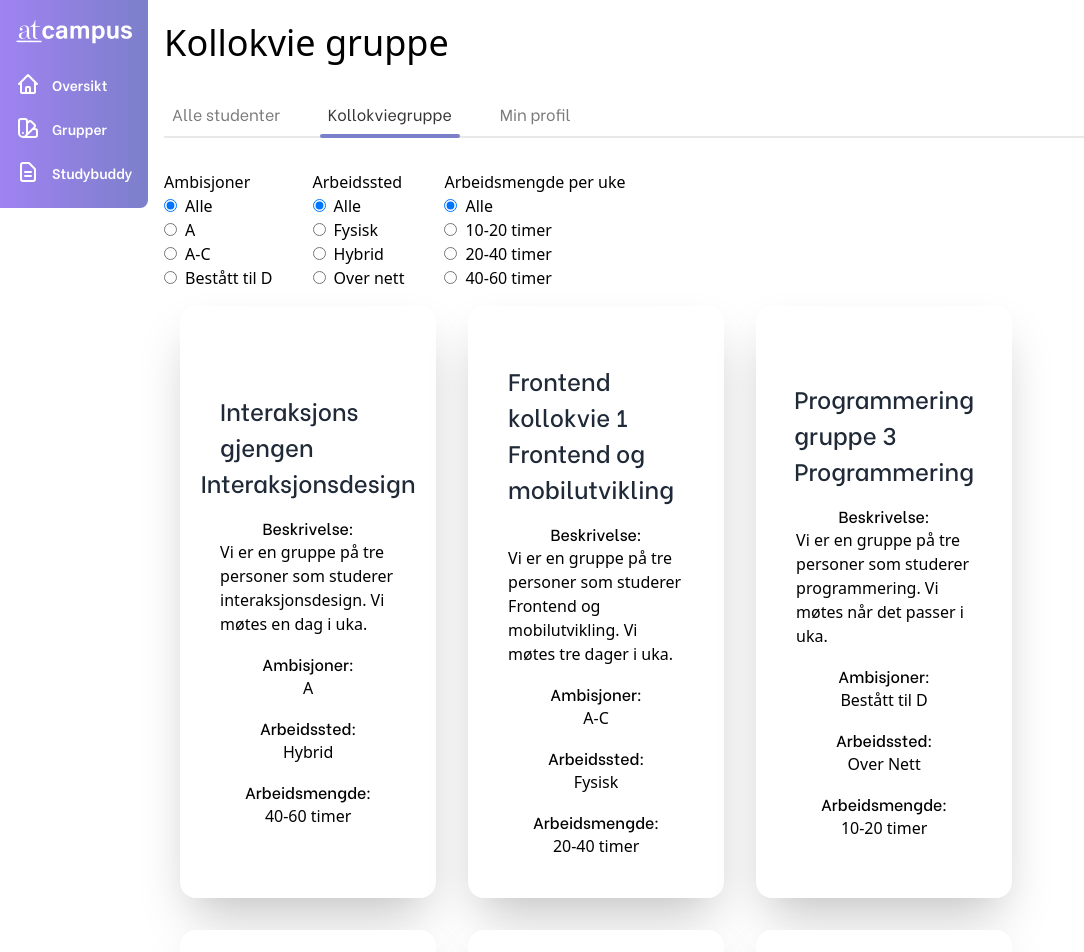
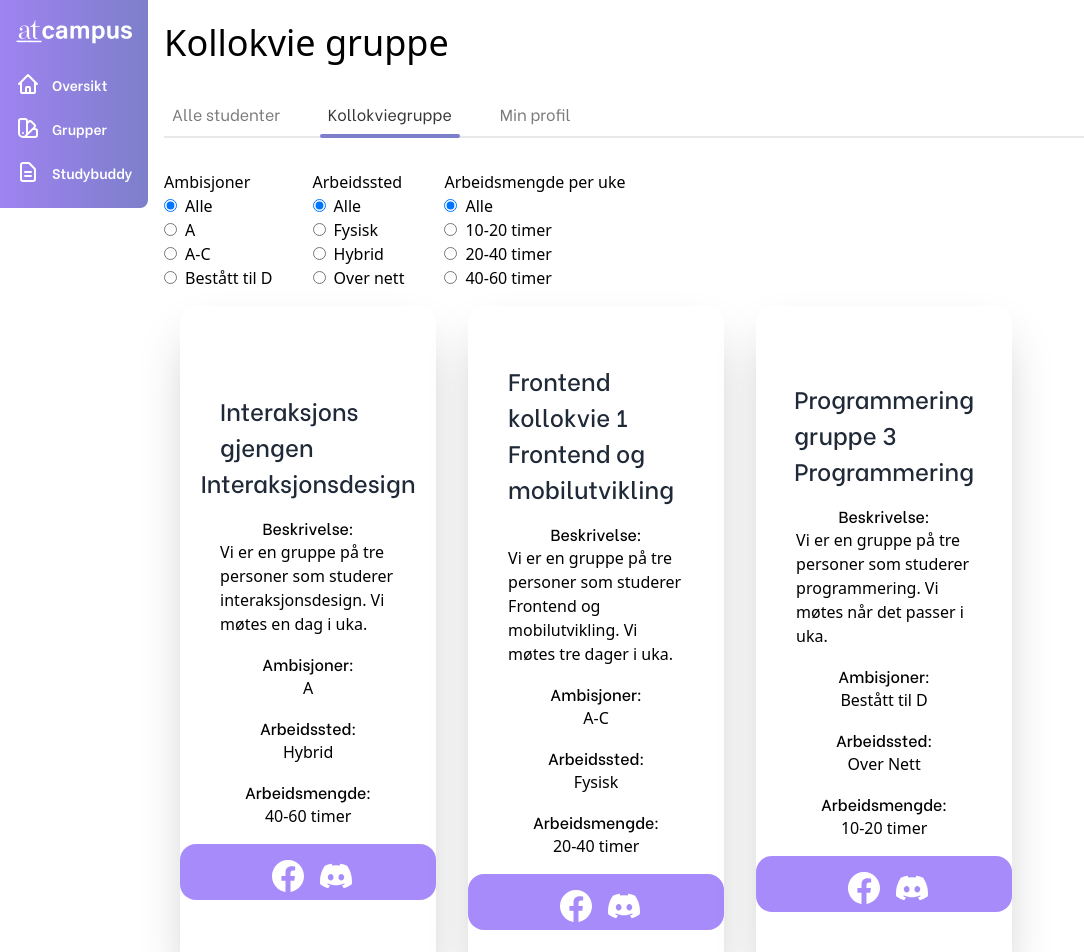
Before and after one commit to Hamza2809/Smidig-Prosjekt, a Next.js app: page /kollokvie in a window 1280 px wide. Shown: the top 952 px of the page, without its empty margins (0-1084 px from the left). Built offline with nearby package versions, Linux system fonts and the light colour scheme.

Commit message:
fixed Discord and FB icon

```diff
--- a/components/KollokvieGroups.js
+++ b/components/KollokvieGroups.js
@@ -324,6 +324,33 @@
                                         Arbeidsmengde:
                                     </div>
                                     <div>{user.arbeidsMengde}</div>
+                                    <div className="bg-violet-400 text-white px-20 mt-4 pt-4 pb-2 flex flex-row justify-center rounded-2xl">
+                                        <div className="flex flex-row mx-1 hover:cursor-pointer">
+                                            <svg
+                                              xmlns="http://www.w3.org/2000/svg"
+                                              width="32"
+                                              height="32"
+                                              fill="currentColor"
+                                              className="mx-2 bi bi-facebook"
+                                              viewBox="0 0 16 16"
+                                            >
+                                                <path d="M16 8.049c0-4.446-3.582-8.05-8-8.05C3.58 0-.002 3.603-.002 8.05c0 4.017 2.926 7.347 6.75 7.951v-5.625h-2.03V8.05H6.75V6.275c0-2.017 1.195-3.131 3.022-3.131.876 0 1.791.157 1.791.157v1.98h-1.009c-.993 0-1.303.621-1.303 1.258v1.51h2.218l-.354 2.326H9.25V16c3.824-.604 6.75-3.934 6.75-7.951z" />
+                                            </svg>
+                                        </div>
+                                        <div className="flex flex-row mx-1 hover:cursor-pointer ">
+                                            <svg
+                                              xmlns="http://www.w3.org/2000/svg"
+                                              width="32"
+                                              height="32"
+                                              fill="currentColor"
+                                              className="bi bi-discord"
+                                              viewBox="0 0 16 16"
+                                            >
+                                                <path d="M13.545 2.907a13.227 13.227 0 0 0-3.257-1.011.05.05 0 0 0-.052.025c-.141.25-.297.577-.406.833a12.19 12.19 0 0 0-3.658 0 8.258 8.258 0 0 0-.412-.833.051.051 0 0 0-.052-.025c-1.125.194-2.22.534-3.257 1.011a.041.041 0 0 0-.021.018C.356 6.024-.213 9.047.066 12.032c.001.014.01.028.021.037a13.276 13.276 0 0 0 3.995 2.02.05.05 0 0 0 .056-.019c.308-.42.582-.863.818-1.329a.05.05 0 0 0-.01-.059.051.051 0 0 0-.018-.011 8.875 8.875 0 0 1-1.248-.595.05.05 0 0 1-.02-.066.051.051 0 0 1 .015-.019c.084-.063.168-.129.248-.195a.05.05 0 0 1 .051-.007c2.619 1.196 5.454 1.196 8.041 0a.052.052 0 0 1 .053.007c.08.066.164.132.248.195a.051.051 0 0 1-.004.085 8.254 8.254 0 0 1-1.249.594.05.05 0 0 0-.03.03.052.052 0 0 0 .003.041c.24.465.515.909.817 1.329a.05.05 0 0 0 .056.019 13.235 13.235 0 0 0 4.001-2.02.049.049 0 0 0 .021-.037c.334-3.451-.559-6.449-2.366-9.106a.034.034 0 0 0-.02-.019Zm-8.198 7.307c-.789 0-1.438-.724-1.438-1.612 0-.889.637-1.613 1.438-1.613.807 0 1.45.73 1.438 1.613 0 .888-.637 1.612-1.438 1.612Zm5.316 0c-.788 0-1.438-.724-1.438-1.612 0-.889.637-1.613 1.438-1.613.807 0 1.451.73 1.438 1.613 0 .888-.631 1.612-1.438 1.612Z" />
+                                            </svg>
+                                        </div>
+
+                                    </div>
                                 </div>
                             </div>
                         ))}
```
